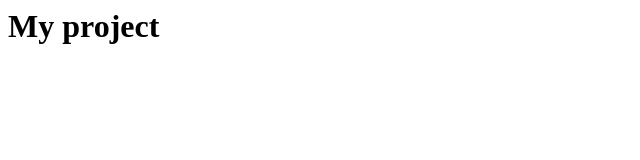
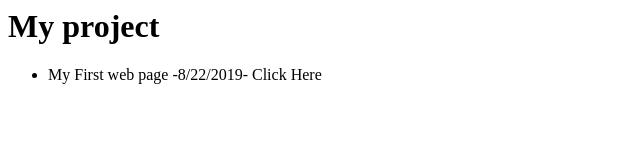
Before and after one commit to Abirami-YT/Abirami-YT.github.io, a plain HTML site: page index.html in a window 1280 px wide. Shown: the whole page, without its empty margins (0-640 px from the left). Drawn offline with Linux system fonts and the light colour scheme.

Commit message:
Update index.html

```diff
--- a/index.html
+++ b/index.html
@@ -5,6 +5,14 @@
 
 <body>
 <h1> My project</h1>
+
+  <ul>
+    <li>My First web page -8/22/2019-
+      <a herf= "firstwebSite/index.html">
+        Click Here
+      </a>
+        </li>
+  </ul>
 </body>
 
 
```
